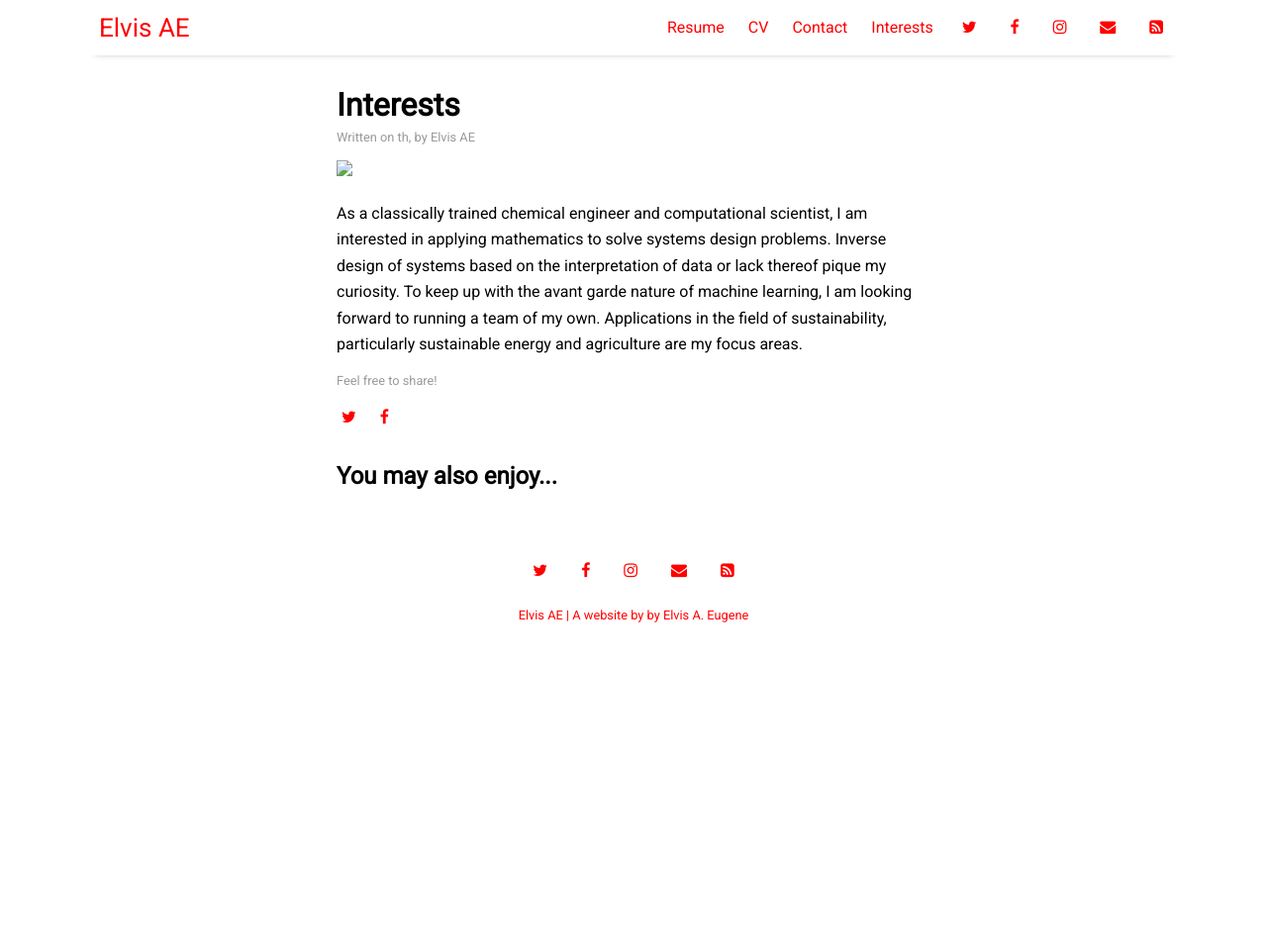
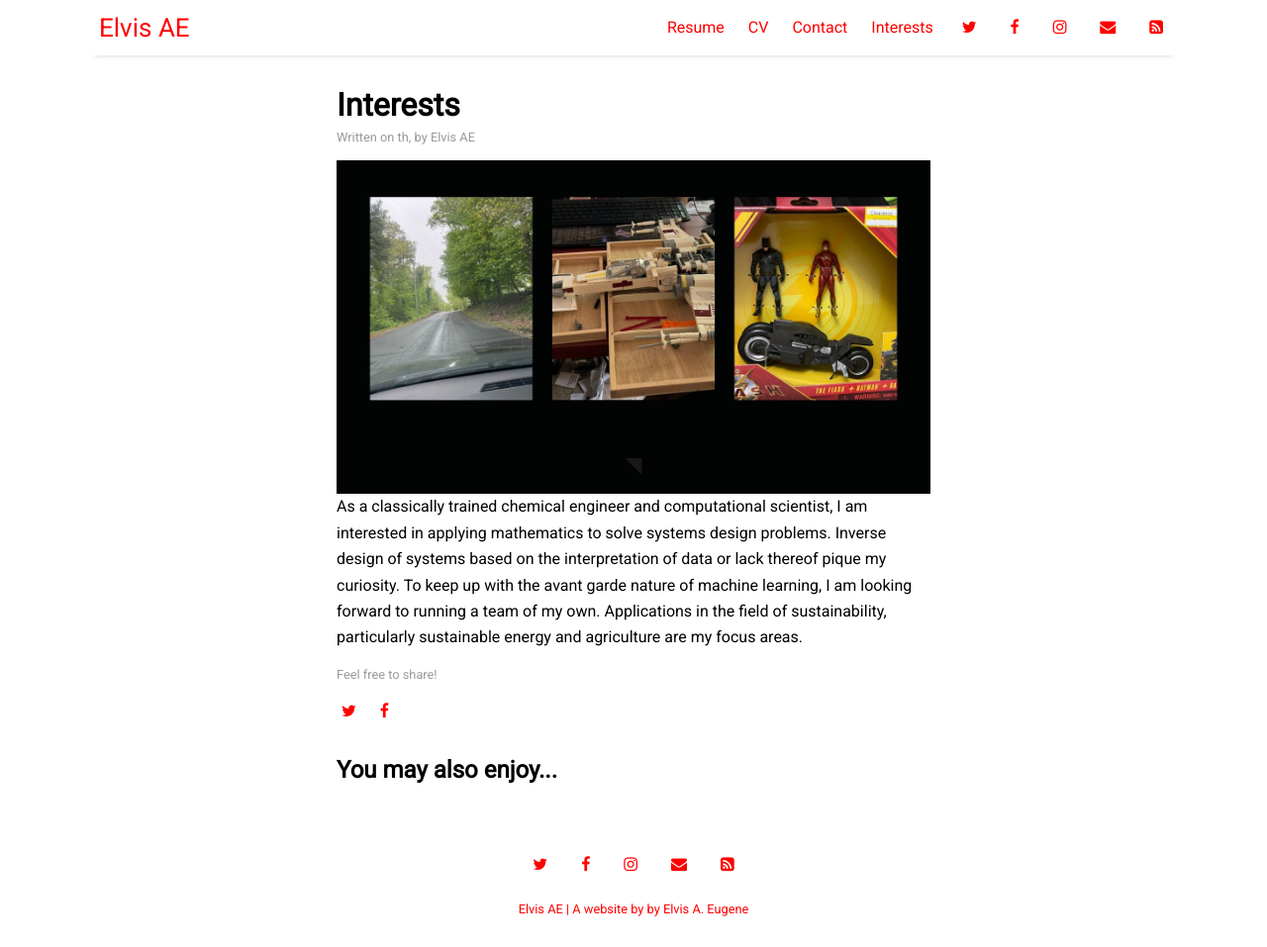
Before and after one commit to otherelvis/otherelvis.github.io, a Jekyll site: the page built from pages/interests.md, in a window 1280 px wide and 957 px high. Shown: the whole window at 99% size. Built offline with Jekyll 4.4.1, drawn with Linux system fonts in a browser that asks for light colours; nearby versions of some CDN libraries.

Commit message:
Update interests.md

```diff
--- a/pages/interests.md
+++ b/pages/interests.md
@@ -5,7 +5,6 @@ author: "Elvis AE"
 categories: interests
 tags: [docs]
 permalink: /interests
-image: assets/img/interests1.jpg
 ---
-
+![Interests](assets/img/interests1.jpg)
 As a classically trained chemical engineer and computational scientist, I am interested in applying mathematics to solve systems design problems. Inverse design of systems based on the interpretation of data or lack thereof pique my curiosity. To keep up with the avant garde nature of machine learning, I am looking forward to running a team of my own. Applications in the field of sustainability, particularly sustainable energy and agriculture are my focus areas.
```
